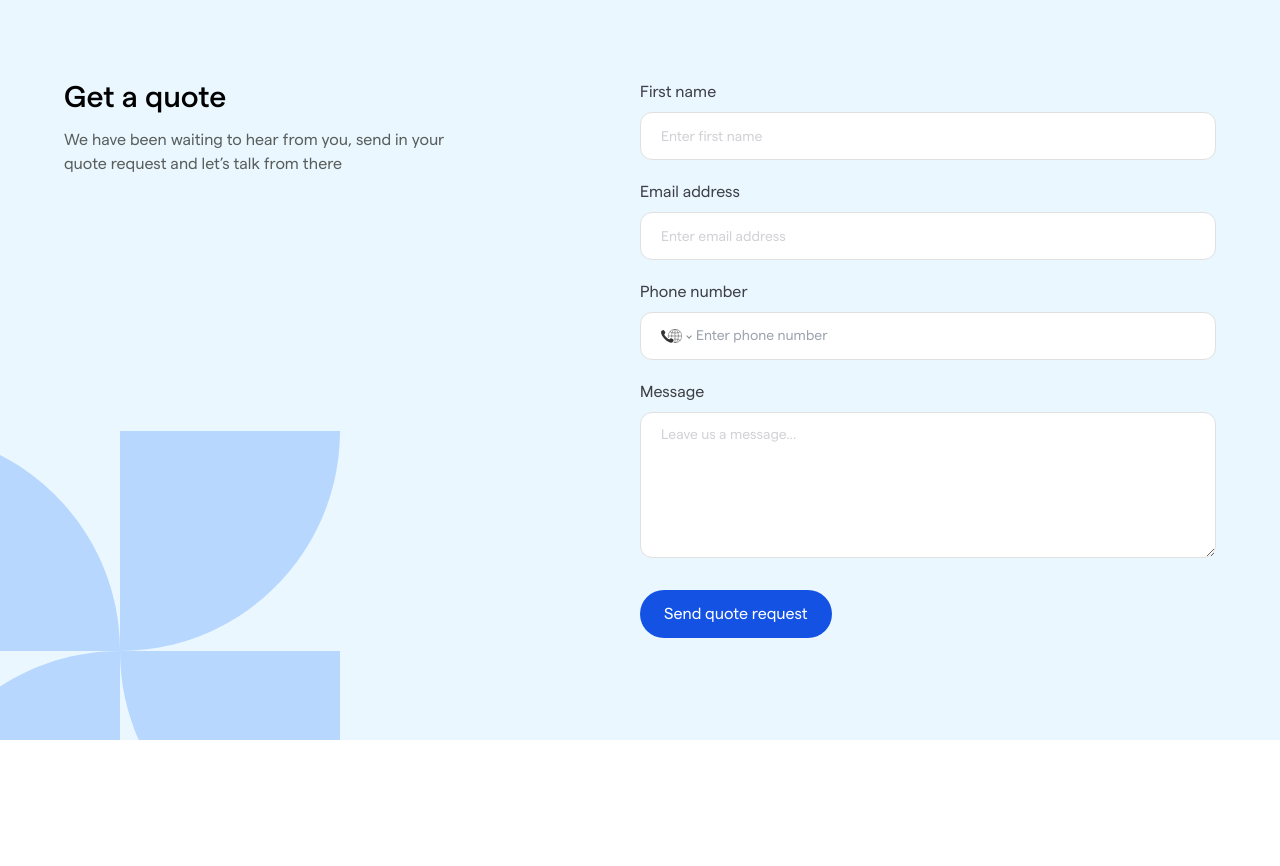
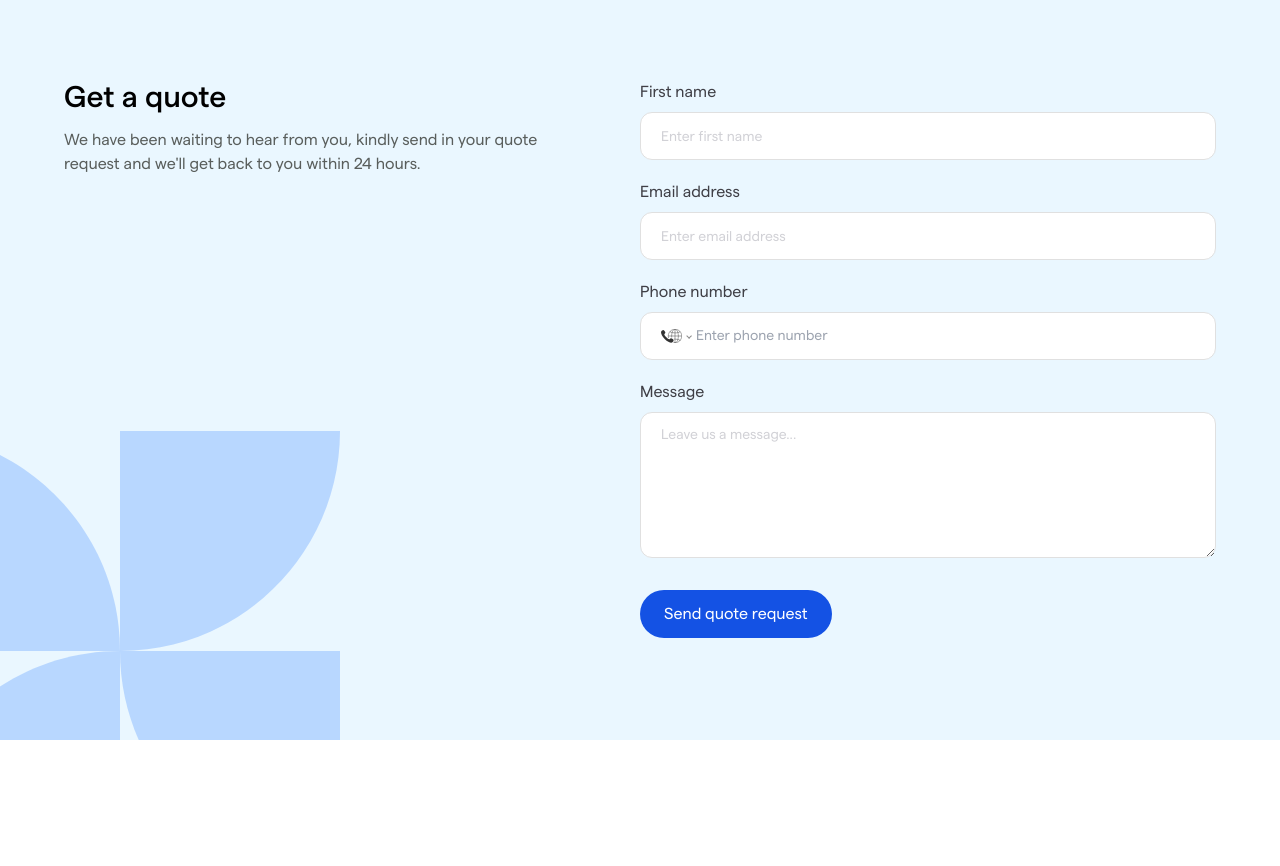
Before and after one commit to EmmanuelObi/Ozitech, a Next.js app: page / in a window 1280 px wide. Shown: the part 1660-2526 px from the top of the page. Built offline with nearby package versions, Linux system fonts and the light colour scheme.

Commit message:
made changes to sticky bar and quote

```diff
--- a/src/common/components/Navbar/Navbar.tsx
+++ b/src/common/components/Navbar/Navbar.tsx
@@ -7,7 +7,7 @@ import { heroAssets } from "@/assets/images";
 const Navbar = ({ handleChange }: any) => {
   return (
     <>
-      <div className="fixed z-10 top-0 w-full bg-transparent">
+      <div className="lg:fixed z-10 top-0 w-full bg-transparent">
         <div className="w-full bg-transparent py-6 max-w-6xl px-6 lg:px-0 flex items-center mx-auto justify-between border-b-2 border-nav-border">
           <div className="flex items-center justify-between md:min-w-72">
             <a href="/">
--- a/src/common/components/Quote/Quote.tsx
+++ b/src/common/components/Quote/Quote.tsx
@@ -87,8 +87,10 @@ const Quote = () => {
             Get a quote
           </p>
           <p className="text-services-grey lg:px-0 text-sm md:text-base font-normal text-left">
-            We have been waiting to hear from you, send in your <br /> quote
-            request and let’s talk from there
+            We have been waiting to hear from you, kindly send in your quote{" "}
+            {""}
+            <br className="lg:block hidden" />
+            request and we&apos;ll get back to you within 24 hours.
           </p>
         </div>
         <div className="mt-8 lg:mt-0 lg:w-1/2 w-full flex flex-col items-start justify-center">
```
